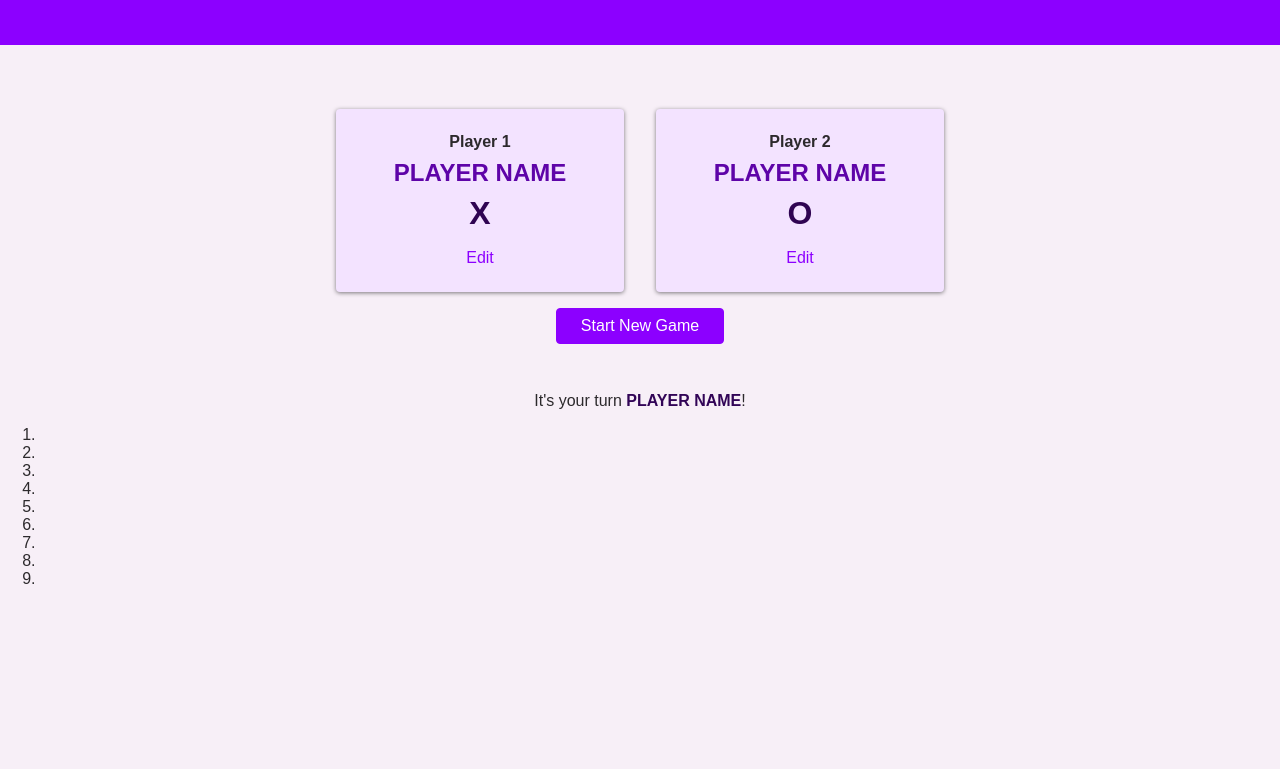
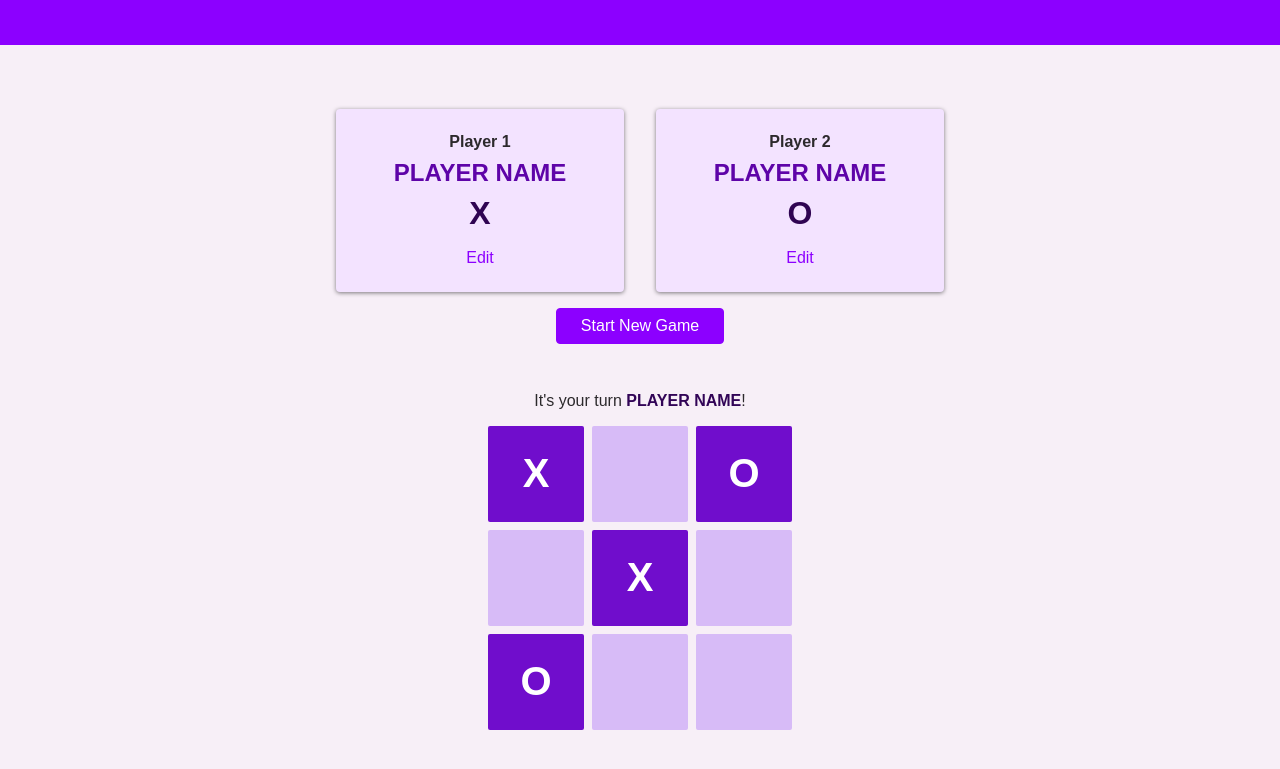
Before and after one commit to billlanyon/js-tic-tac-toe, a plain HTML site: page index.html in a window 1280 px wide. Shown: the part 133-902 px from the top of the page. Before the commit the page ends 801 px from the top, so only its background shows below. Drawn offline with Linux system fonts and the light colour scheme.

Commit message:
completes game.css

```diff
--- a/index.html
+++ b/index.html
@@ -63,16 +63,16 @@
 					<p>Click "Start New Game" above to start a new game!</p>
 				</article>
 				<p>It's your turn <span id="active-player-name">PLAYER NAME</span>!</p>
-				<ol>
+				<ol id="game-board">
+					<li class="disabled">X</li>
 					<li></li>
+					<li class="disabled">O</li>
+
 					<li></li>
+					<li class="disabled">X</li>
 					<li></li>
 
-					<li></li>
-					<li></li>
-					<li></li>
-
-					<li></li>
+					<li class="disabled">O</li>
 					<li></li>
 					<li></li>
 				</ol>
--- a/styles/game.css
+++ b/styles/game.css
@@ -25,3 +25,35 @@
 	font-weight: bold;
 	color: rgb(50, 5, 87);
 }
+
+#game-board {
+	list-style: none;
+	margin: 1rem 0;
+	padding: 0;
+	display: grid;
+	grid-template-columns: repeat(3, 6rem);
+	grid-template-rows: repeat(3, 6rem);
+	justify-content: center;
+	gap: 0.5rem;
+}
+
+#game-board li {
+	background-color: rgb(215, 187, 247);
+	border-radius: 2px;
+	cursor: pointer;
+	display: flex;
+	justify-content: center;
+	align-items: center;
+	font-size: 2.5rem;
+	font-weight: bold;
+}
+
+#game-board li:hover {
+	background-color: rgb(112, 13, 204);
+}
+
+#game-board li.disabled {
+	background-color: rgb(112, 13, 204);
+	cursor: default;
+	color: white;
+}
```
